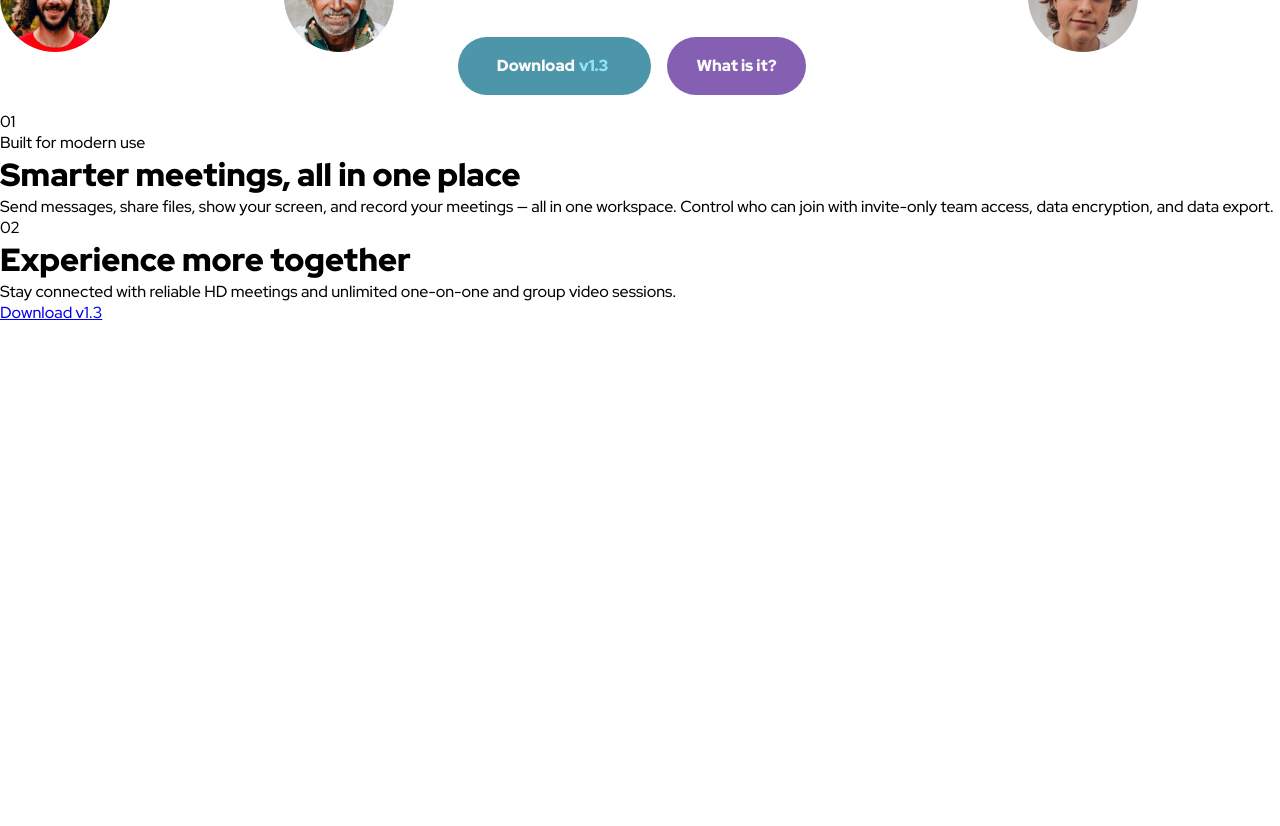
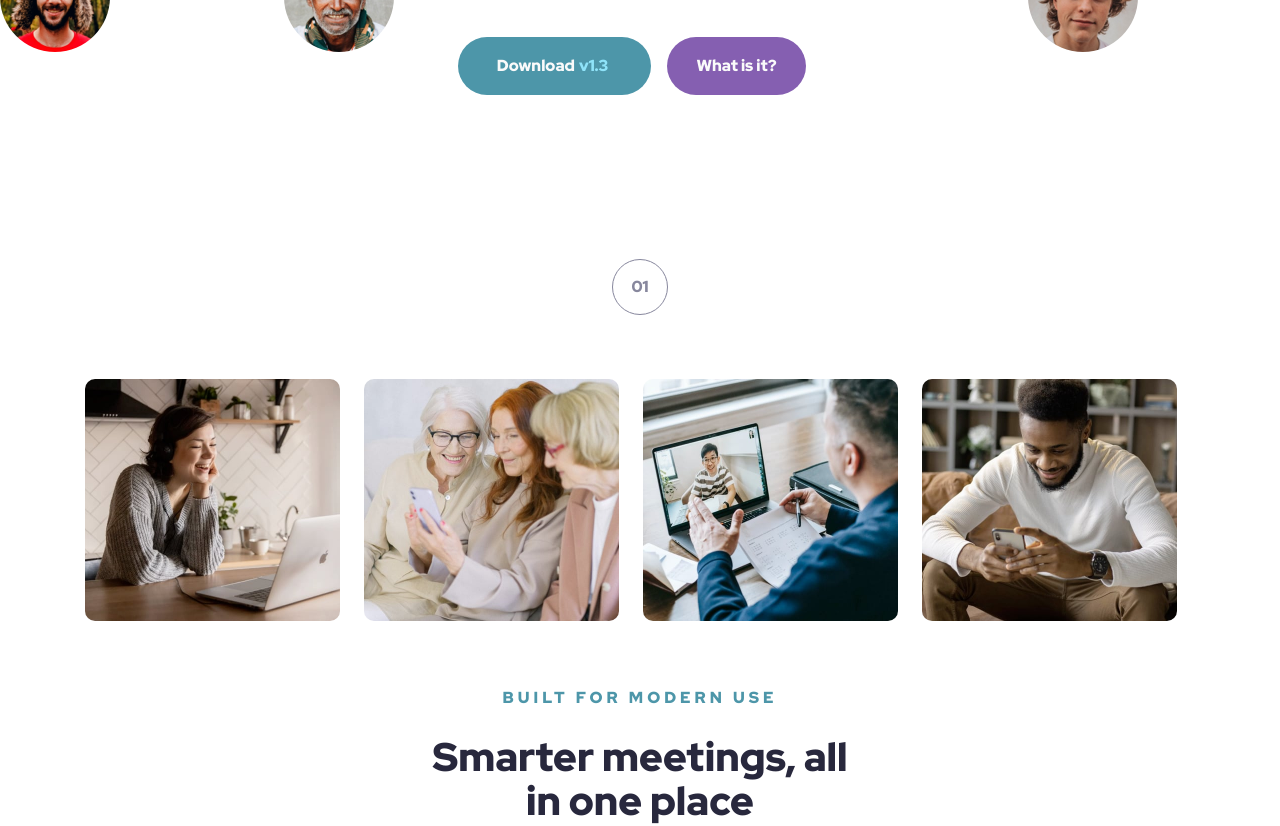
Before and after one commit to trekab/meet-landing-page, a plain HTML site: page index.html in a window 1280 px wide. Shown: the part 399-1225 px from the top of the page. Before the commit the page ends 800 px from the top, so only its background shows below. Drawn offline with Linux system fonts and the light colour scheme.

Commit message:
Add styling for the main section

```diff
--- a/index.html
+++ b/index.html
@@ -27,10 +27,16 @@
       </div>
     </header>
     <main>
-      <div>01</div>
-      <p>Built for modern use</p>
+      <div class="section-number">01</div>
+      <div class="hero-images">
+        <div class="hero-image first-image"></div>
+        <div class="hero-image second-image"></div>
+        <div class="hero-image third-image"></div>
+        <div class="hero-image fourth-image"></div>
+      </div>
+      <p class="slogan">Built for modern use</p>
       <h1>Smarter meetings, all in one place</h1>
-      <p>
+      <p class="description">
         Send messages, share files, show your screen, and record your meetings —
         all in one workspace. Control who can join with invite-only team access,
         data encryption, and data export.
--- a/main.css
+++ b/main.css
@@ -102,6 +102,93 @@ header .btns {
   background-color: #b18bdd;
 }
 
+.section-number {
+  width: 56px;
+  height: 56px;
+  border-radius: 29px;
+  margin: auto;
+  margin-top: 148px;
+  border: 1px solid var(--grey);
+  display: flex;
+  justify-content: center;
+  align-items: center;
+  font-weight: 900;
+  font-size: 16px;
+  line-height: 26px;
+  color: var(--grey);
+}
+
+.hero-images {
+  display: grid;
+  grid-template-columns: 151px 151px;
+  grid-template-rows: 143px 143px;
+  gap: 24px;
+  width: 327px;
+  margin: 64px auto;
+}
+
+.hero-image {
+  width: 151px;
+  height: 143px;
+  border-radius: 10px;
+}
+
+.first-image,
+.second-image,
+.third-image,
+.fourth-image {
+  background-size: cover;
+  background-repeat: no-repeat;
+}
+
+.first-image {
+  background-image: url("./assets/desktop/image-woman-in-videocall.jpg");
+}
+
+.second-image {
+  background-image: url("./assets/desktop/image-women-videochatting.jpg");
+}
+
+.third-image {
+  background-image: url("./assets/desktop/image-men-in-meeting.jpg");
+}
+
+.fourth-image {
+  background-image: url("./assets/desktop/image-man-texting.jpg");
+}
+
+main .slogan {
+  max-width: 275px;
+  margin: auto;
+  font-weight: 900;
+  font-size: 16px;
+  line-height: 26px;
+  letter-spacing: 4px;
+  text-transform: uppercase;
+  color: var(--cyan);
+  text-align: center;
+}
+
+main h1 {
+  font-weight: 900;
+  font-size: 32px;
+  line-height: 36px;
+  text-align: center;
+  color: var(--black);
+  margin: 24px auto;
+  max-width: 327px;
+}
+
+main .description {
+  font-weight: 500;
+  font-size: 16px;
+  line-height: 26px;
+  text-align: center;
+  color: var(--grey);
+  max-width: 327px;
+  margin: auto;
+}
+
 @media (min-width: 576px) {
   header {
     background-size: 394px auto;
@@ -122,6 +209,26 @@ header .btns {
     flex-direction: row;
     justify-content: center;
   }
+
+  .hero-images {
+    display: flex;
+    width: 689px;
+  }
+
+  .hero-image {
+    width: 164px;
+    height: 156px;
+  }
+
+  main h1 {
+    font-size: 40px;
+    line-height: 44px;
+    max-width: 455px;
+  }
+
+  main .description {
+    max-width: 573px;
+  }
 }
 
 @media (min-width: 1200px) {
@@ -139,4 +246,18 @@ header .btns {
     font-size: 18px;
     max-width: 540px;
   }
+
+  .hero-images {
+    width: 1110px;
+  }
+
+  .hero-image {
+    width: 255px;
+    height: 242px;
+  }
+
+  main .description {
+    max-width: 540px;
+    font-size: 18px;
+  }
 }
```
